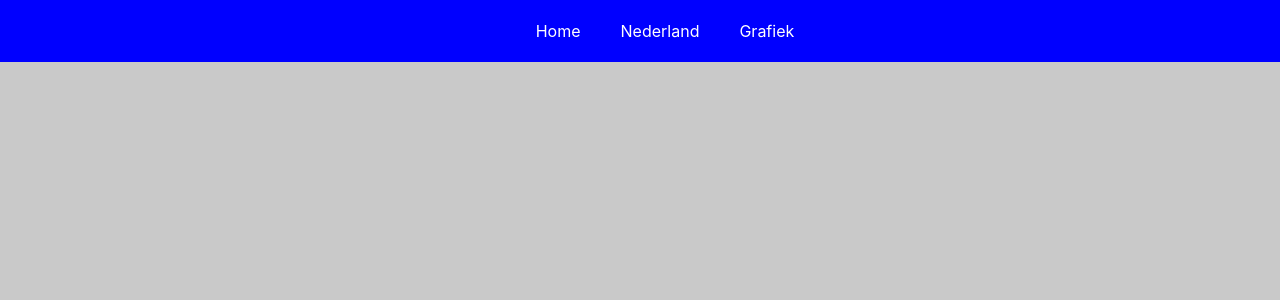
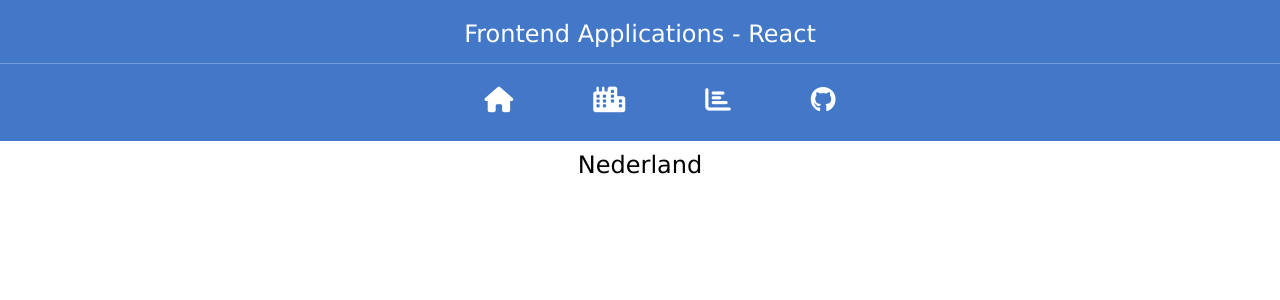
Before and after one commit to muhammet075/FrontendReact, a React (Create React App) app: page /nederland/1 in a window 1280 px wide. Shown: the top 300 px of the page. Built offline with nearby package versions, Linux system fonts and the light colour scheme; no server answers.

Commit message:
d3 toegvoegd

```diff
--- a/public/index.html
+++ b/public/index.html
@@ -9,6 +9,15 @@
     <meta
       name="description"
       content="Web site created using create-react-app"
+    />
+    <script
+      src="https://kit.fontawesome.com/e367b28ca4.js"
+      crossorigin="anonymous"
+    ></script>
+    <link
+      href="https://fonts.googleapis.com/css?family=Montserrat+Alternates"
+      rel="stylesheet"
+      type="text/css"
     />
     <link rel="apple-touch-icon" href="%PUBLIC_URL%/logo192.png" />
     <!--
@@ -25,7 +34,7 @@
       work correctly both with client-side routing and a non-root public URL.
       Learn how to configure a non-root public URL by running `npm run build`.
     -->
-    <title>React App</title>
+    <title>Frontend Applications</title>
   </head>
   <body>
     <noscript>You need to enable JavaScript to run this app.</noscript>
--- a/src/App.css
+++ b/src/App.css
@@ -1,5 +1,5 @@
 body {
-  background-color: rgb(201, 201, 201);
+  font-family: Verdana, Geneva, Tahoma, sans-serif;
 }
 
 h1,
@@ -8,17 +8,32 @@ h3,
 h4,
 h5 {
   margin: 0px;
+  font-weight: 200;
+}
+
+header {
+  width: 100%;
+  padding: 20px 0 5px 0;
+  text-align: center;
+  background-color: #4278c7;
+  color: #ffff;
+}
+
+header h1 {
+  font-size: 1.5em;
+  margin: auto;
+  padding: 0 0 15px 0;
+  border-bottom: 1px solid #729cd9;
 }
 
 nav {
-  width: 100%;
-  background-color: blue;
   padding: 5px;
 }
 
 nav a {
   color: #ffff;
   text-decoration: none;
+  font-size: 1.6em;
 }
 
 nav ul {
@@ -28,7 +43,7 @@ nav ul {
 }
 
 nav ul li {
-  padding: 0 20px;
+  padding: 0 40px;
 }
 
 .inhoud {
@@ -36,5 +51,23 @@ nav ul li {
   max-width: 80%;
   padding: 10px;
   text-align: center;
-  background-color: #ffff;
 }
+
+rect {
+  fill: steelblue;
+  fill-opacity: 0.8;
+}
+rect:hover {
+  fill-opacity: 1;
+}
+.axis {
+  font-size: smaller;
+}
+
+.filter {
+  margin-top: 30px;
+}
+
+#grafiekNL svg {
+  margin-top: 0px;
+}
--- a/src/App.js
+++ b/src/App.js
@@ -13,6 +13,7 @@ function App() {
         <Routes>
           <Route path='/' element={<Home />} />
           <Route path='/nederland' element={<Nederland />} />
+          <Route path='/nederland/:cities' element={<Nederland />} />
           <Route path='/grafiek' element={<Grafiek />} />
         </Routes>
       </div>
@@ -22,7 +23,7 @@ function App() {
 
 const Home = () => (
   <div className='inhoud'>
-    <h1>Home</h1>
+    <h2>Home</h2>
   </div>
 );
 
--- a/src/Grafiek.js
+++ b/src/Grafiek.js
@@ -1,13 +1,13 @@
-import React, { useState, useEffect } from "react";
+import React, { useEffect } from "react";
 import "./App.css";
 import * as d3 from "d3";
 
 function Grafiek() {
   useEffect(() => {
-    fetchItems();
+    fethcen();
   }, []);
 
-  const fetchItems = async () => {
+  const fethcen = async () => {
     const data = await fetch(
       "https://countriesnow.space/api/v0.1/countries/population"
     );
@@ -16,25 +16,34 @@ function Grafiek() {
 
     const nieuwItems = items.data[185].populationCounts;
 
-    const dataNederland = nieuwItems;
+    let nieuwInwoner = [];
+    let nieuwJaar = [];
 
-    let nieuwInwoner = [];
-
-    for (let i = 0; i < dataNederland.length; i++) {
+    for (let i = 30; i < nieuwItems.length; i++) {
       //afronden naar 3 getallen
-      var afronden = dataNederland[i].value.toString().slice(0, -4);
-
+      var afronden = nieuwItems[i].value.toString().slice(0, -4);
       //een komma toevoegen na de miljoen getal
       var decimalen = afronden.slice(0, 2) + "." + afronden.slice(2);
+      //string omzetten naar int
+      var nieuwGetal = Number(decimalen);
+      //pushen naar nieuwe array
+      nieuwInwoner.push(nieuwGetal);
 
-      //string omzetten naar int
-      var nieuwInnwoner = Number(decimalen);
+      nieuwJaar.push(nieuwItems[i].year);
 
-      //pushen naar nieuwe array
-      nieuwInwoner.push(nieuwInnwoner);
+      var dataNederland = [];
+
+      //loopen en nieuwe objecten aanmaken voor in de nieuwe array voor d3
+      for (var x = 0; x < nieuwInwoner.length; x++) {
+        dataNederland[x] = {
+          value: nieuwInwoner[x],
+          year: nieuwJaar[x],
+        };
+      }
     }
 
-    console.log(nieuwInwoner);
+    //nieuwe arrray met afgeronde inwoners console loggen
+    console.log(dataNederland);
 
     //groottes van de margin width en height definieren
     const margin = { top: 80, bottom: 0, left: 150, right: 0 };
@@ -106,7 +115,7 @@ function Grafiek() {
       const checked = d3.select(this).property("checked");
       if (checked === true) {
         // inwoners onder 16.4 miljoen verdwijnen
-        const gefilterd = dataNederland.filter((d) => d.value > 16400000);
+        const gefilterd = dataNederland.filter((d) => d.value > 16.4);
 
         return update(gefilterd);
       }
@@ -117,10 +126,9 @@ function Grafiek() {
 
   return (
     <div className='inhoud'>
-      <h1>Grafiek</h1>
       <article id='grafiekNL'>
         <h2>Inwoners Nederland</h2>
-        <section class='filter'>
+        <section className='filter'>
           <label>
             <input type='checkbox' id='FilterJaren' />
             Laatste 10 jaar
--- a/src/Nav.js
+++ b/src/Nav.js
@@ -4,19 +4,36 @@ import { Link } from "react-router-dom";
 
 function Nav() {
   return (
+    <header>
+      <h1>Frontend Applications - React</h1>
       <nav>
         <ul>
           <Link to='/'>
-          <li>Home</li>
+            <li>
+              <i class='fas fa-home'></i>
+            </li>
           </Link>
           <Link to='/nederland'>
-          <li>Nederland</li>
+            <li>
+              <i class='fas fa-city'></i>
+            </li>
           </Link>
           <Link to='/grafiek'>
-          <li>Grafiek</li>
+            <li>
+              <i class='fas fa-chart-bar'></i>
+            </li>
           </Link>
+          <li>
+            <a
+              href='https://github.com/muhammet075/FrontendReact'
+              target='_blank'
+            >
+              <i class='fab fa-github'></i>
+            </a>
+          </li>
         </ul>
       </nav>
+    </header>
   );
 }
 
--- a/src/Nederland.js
+++ b/src/Nederland.js
@@ -1,10 +1,24 @@
-import React from "react";
+import React, { useState, useEffect } from "react";
 import "./App.css";
+import { Link } from "react-router-dom";
 
 function Nederland() {
+  useEffect(() => {
+    fetchItems();
+  }, []);
+
+  const fetchItems = async () => {
+    const data = await fetch("https://countriesnow.space/api/v0.1/countries/");
+
+    const items = await data.json();
+    const nederlandseSteden = items.data[213];
+
+    console.log(nederlandseSteden.cities);
+  };
+
   return (
     <div className='inhoud'>
-      <h1>Nederland</h1>
+      <h2>Nederland</h2>
     </div>
   );
 }
```
Lines whose indentation alone changed are shown as unchanged.
